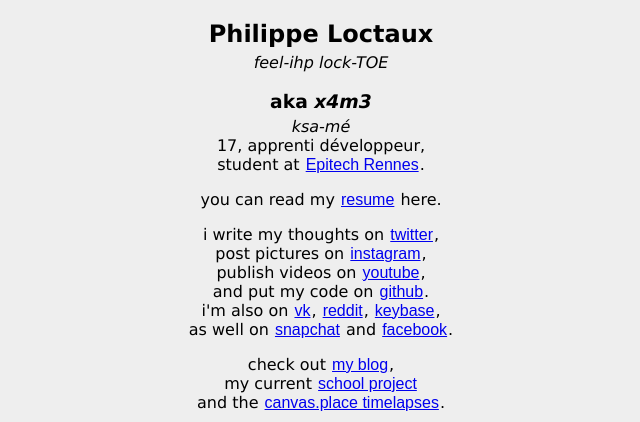
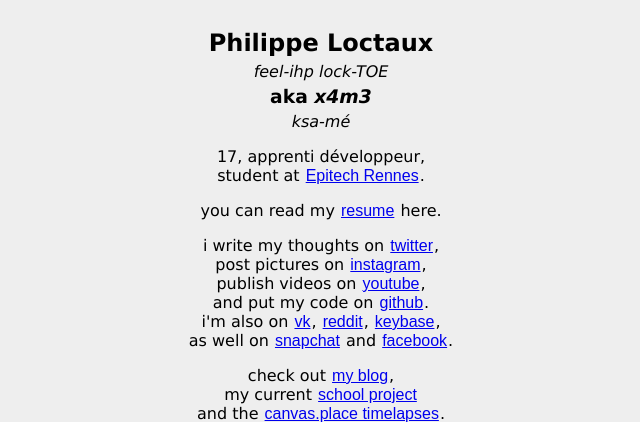
Before and after one commit to x4m3/plcom, a PHP site: page / in a window 1280 px wide. Shown: the part 77-499 px from the top of the page, without its empty margins (319-959 px from the left). Run offline with PHP 8.4, Linux system fonts and the light colour scheme.

Commit message:
added #header and #name

```diff
--- a/main.css
+++ b/main.css
@@ -16,10 +16,18 @@
 }
 
 .title {
-  margin-bottom: 5px;
+  margin: 5px 0;
+}
+
+#header {
+  padding-bottom: 5px;
 }
 
 #message {
   font-style: italic;
   margin: .5em auto;
 }
+
+#name {
+  margin: 1em 0;
+}
```
